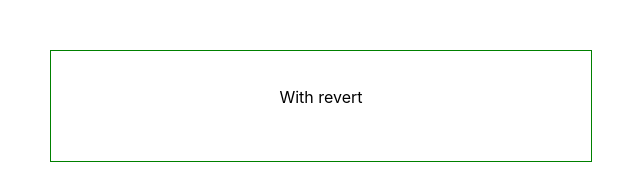
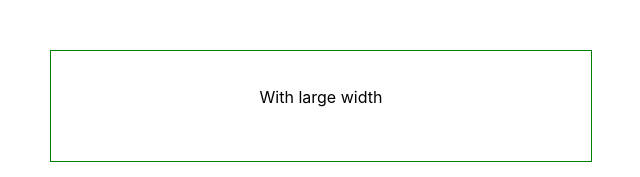
Before and after one commit to asangroulatest/test-app, a React (Create React App) app: page / in a window 1280 px wide. Shown: the top 177 px of the page, without its empty margins (0-640 px from the left). Built offline with nearby package versions, Linux system fonts and the light colour scheme.

Commit message:
increase width

```diff
--- a/src/App.js
+++ b/src/App.js
@@ -60,7 +60,7 @@ const tooLong = inputMessage.length > 7;
     <div className="App">
         <Wrapper onClick={() => {console.log('clicked'); setShowInput(true)}}>
           {showInput && <FormWrapper>{() => <StyledParagraph onInput={handleChange} error={tooLong} ref={ref} contentEditable={true} placeholder="Write a message.."/>}</FormWrapper>}
-          {!showInput && <p>With revert</p>}
+          {!showInput && <p>With large width</p>}
         </Wrapper>
     </div>
   );
```
Also changed, not shown: 7 other files (tests, documents, lock files or other folders).
